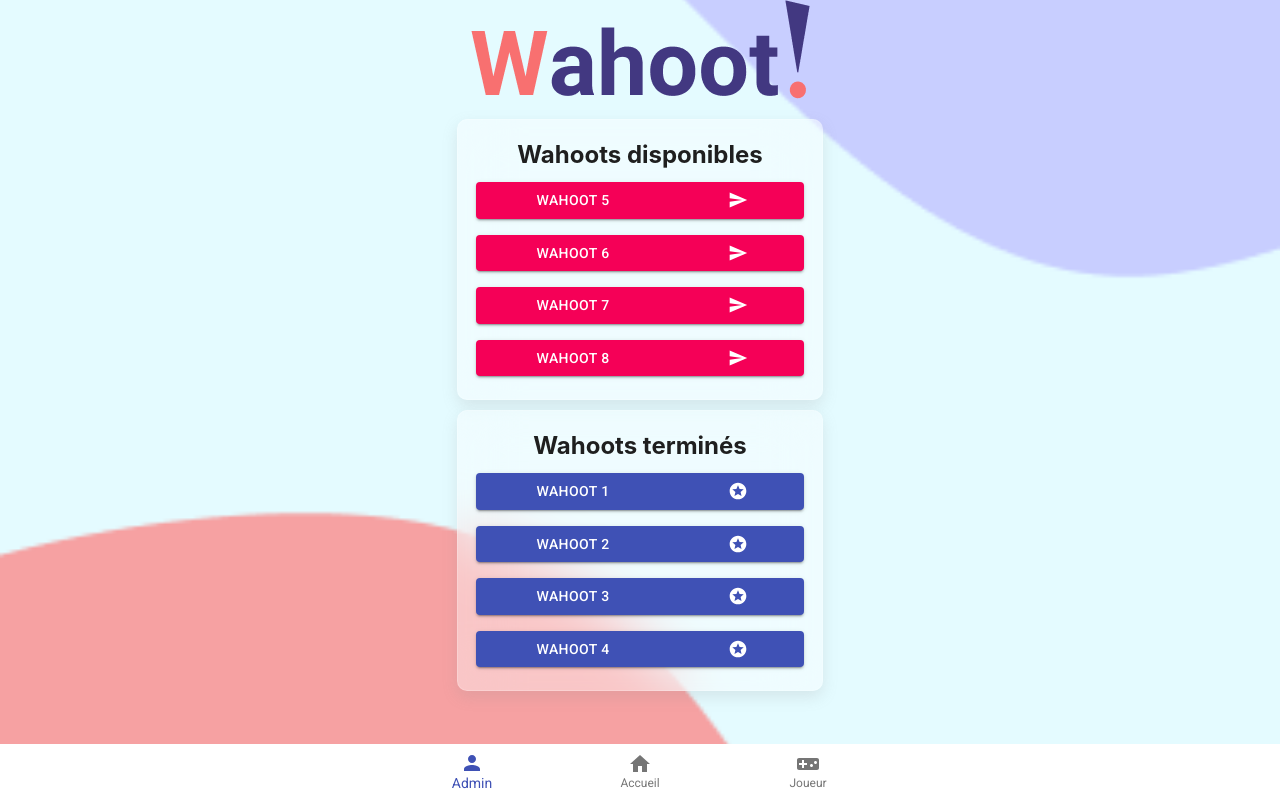
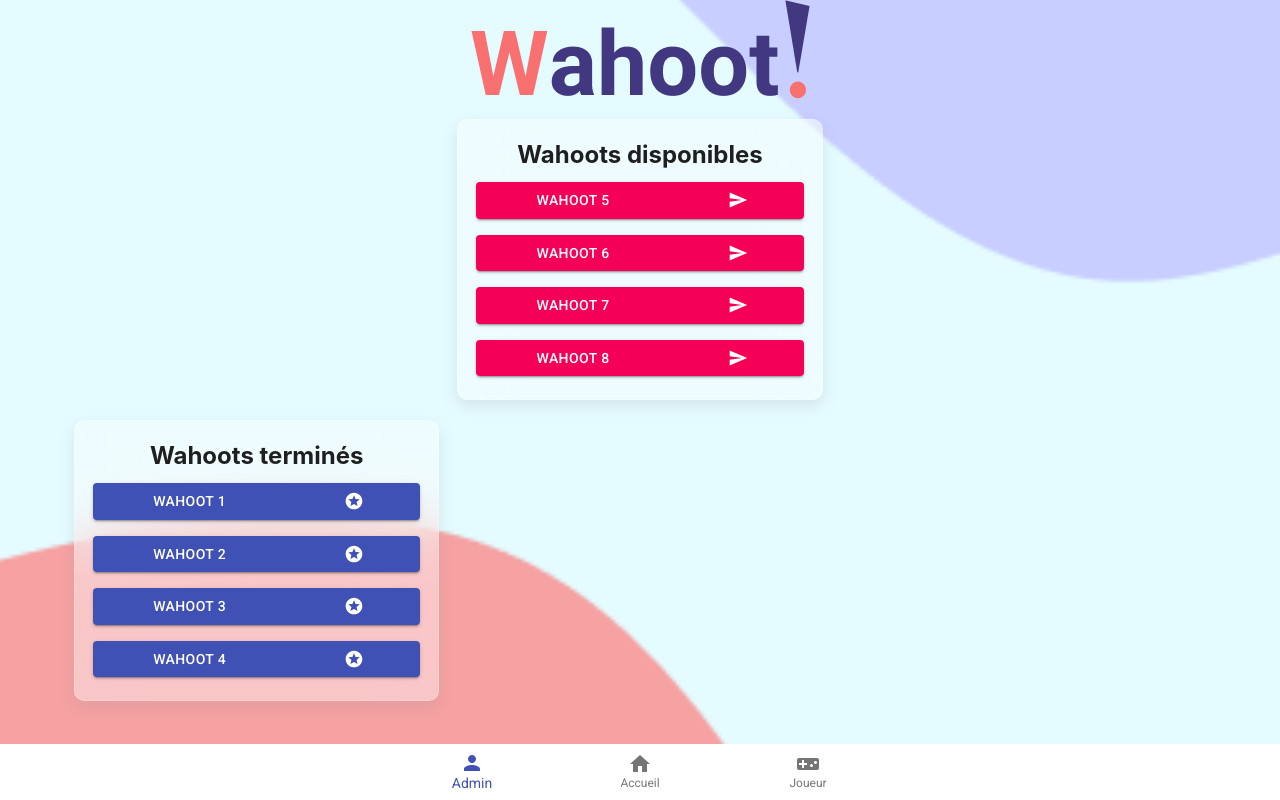
Before and after one commit to WildCodeSchool/bdx-wahoot, a React (Create React App) app in the folder wahoot/: page / in a window 1280 px wide. Built offline with nearby package versions, Linux system fonts and the light colour scheme.

Commit message:
màj affichage dynamique

```diff
--- a/wahoot/src/View/ListWahootGamer/Components/FinishedWahoot.jsx
+++ b/wahoot/src/View/ListWahootGamer/Components/FinishedWahoot.jsx
@@ -18,6 +18,8 @@ const useStyles = makeStyles((theme) => ({
     webki: "10px",
     color: "rgb(31, 31, 31)",
     textAlign: "center",
+
+    margin: "20px 10px",
     "& h2": {
       margin: "5px",
     },
@@ -53,8 +55,7 @@ const FinishedWahoot = () => {
   return (
     <div className={classes.container}>
       <h2>Wahoots terminés</h2>
-      {wahoots.map((wahoot) => {
-        return (
+      {wahoots.map((wahoot) => (
         <Button
           variant="contained"
           color="primary"
@@ -63,8 +64,7 @@ const FinishedWahoot = () => {
         >
           {wahoot.title}
         </Button>
-        );
-      })}
+      ))}
     </div>
   );
 };
```
Lines whose indentation alone changed are shown as unchanged.
